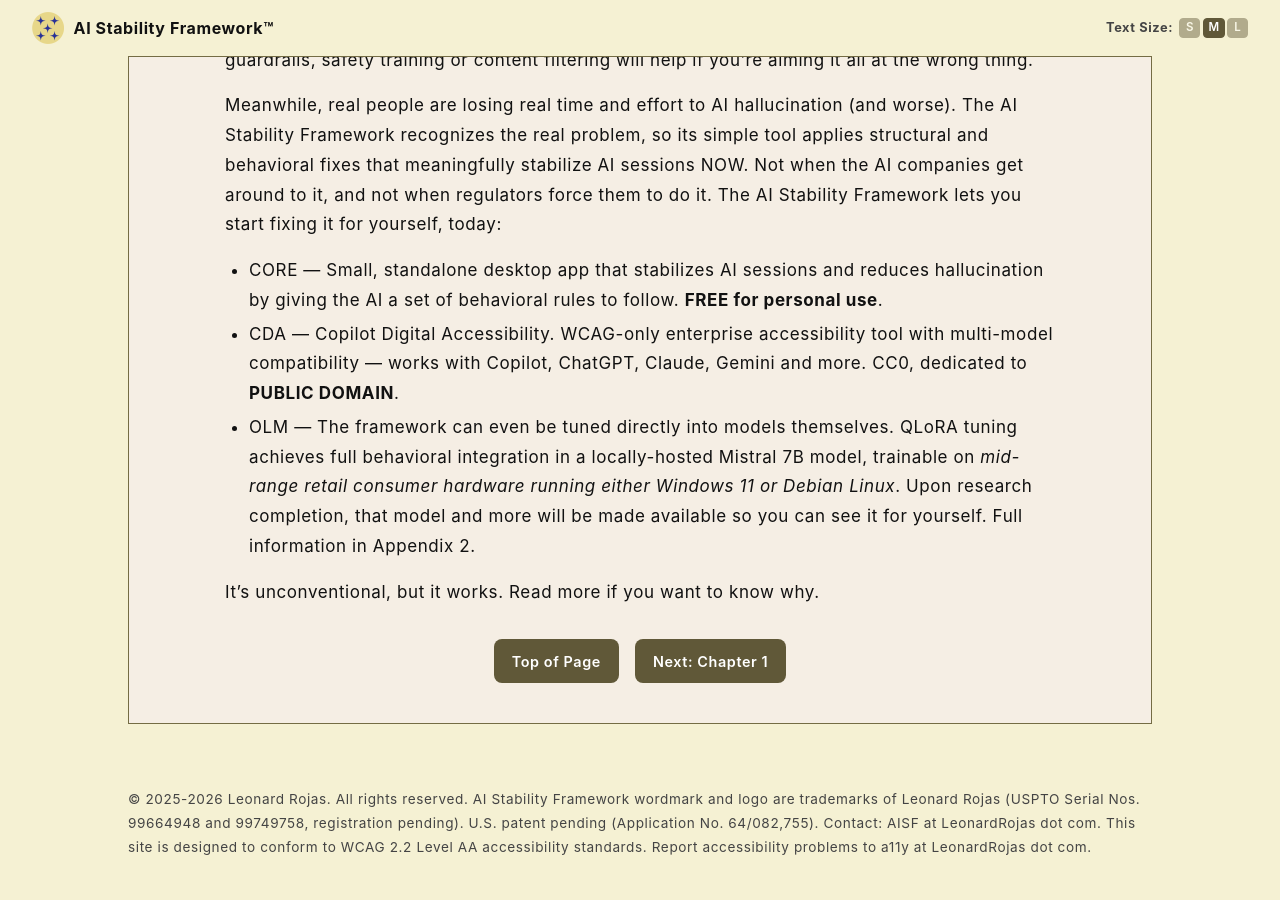
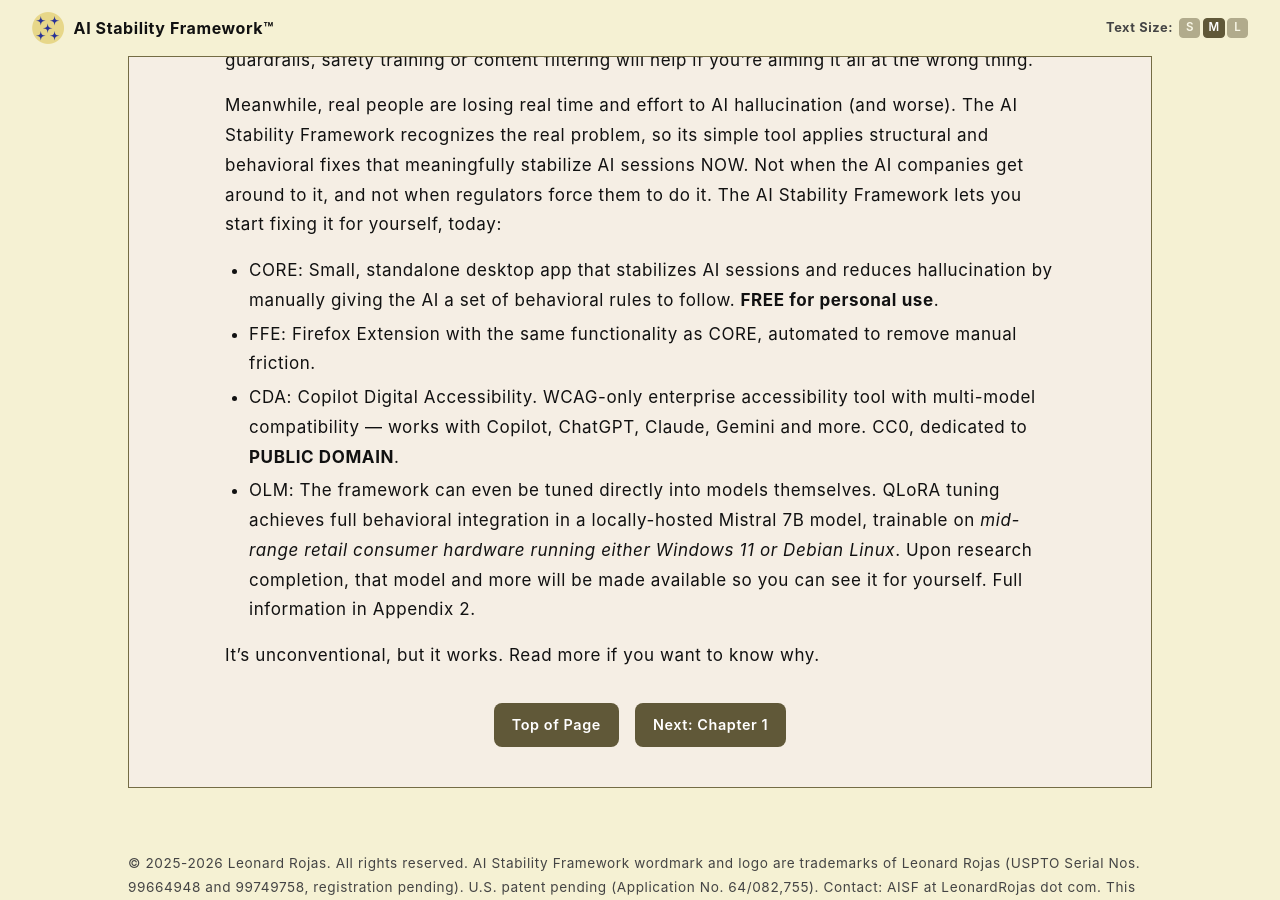
Before and after one commit to rojaslen/AISF-WEB, a Jekyll site: the page built from index.md, in a window 1280 px wide and 900 px high, scrolled down 1444 px. Built offline with Jekyll 4.4.1, drawn with Linux system fonts in a browser that asks for light colours; some web fonts are replaced.

Commit message:
Update index.md

```diff
--- a/index.md
+++ b/index.md
@@ -45,9 +45,10 @@
 
 Meanwhile, real people are losing real time and effort to AI hallucination (and worse). The AI Stability Framework recognizes the real problem, so its simple tool applies structural and behavioral fixes that meaningfully stabilize AI sessions NOW. Not when the AI companies get around to it, and not when regulators force them to do it. The AI Stability Framework lets you start fixing it for yourself, today:
 
-  - CORE — Small, standalone desktop app that stabilizes AI sessions and reduces hallucination by giving the AI a set of behavioral rules to follow. **FREE for personal use**.
-  - CDA — Copilot Digital Accessibility. WCAG-only enterprise accessibility tool with multi-model compatibility — works with Copilot, ChatGPT, Claude, Gemini and more. CC0, dedicated to **PUBLIC DOMAIN**.
-  - OLM — The framework can even be tuned directly into models themselves. QLoRA tuning achieves full behavioral integration in a locally-hosted Mistral 7B model, trainable on *mid-range retail consumer hardware running either Windows 11 or Debian Linux*. Upon research completion, that model and more will be made available so you can see it for yourself. Full information in Appendix 2.
+  - CORE: Small, standalone desktop app that stabilizes AI sessions and reduces hallucination by manually giving the AI a set of behavioral rules to follow. **FREE for personal use**.
+  - FFE: Firefox Extension with the same functionality as CORE, automated to remove manual friction.
+  - CDA: Copilot Digital Accessibility. WCAG-only enterprise accessibility tool with multi-model compatibility — works with Copilot, ChatGPT, Claude, Gemini and more. CC0, dedicated to **PUBLIC DOMAIN**.
+  - OLM: The framework can even be tuned directly into models themselves. QLoRA tuning achieves full behavioral integration in a locally-hosted Mistral 7B model, trainable on *mid-range retail consumer hardware running either Windows 11 or Debian Linux*. Upon research completion, that model and more will be made available so you can see it for yourself. Full information in Appendix 2.
 
 It's unconventional, but it works. Read more if you want to know why.
 
```
